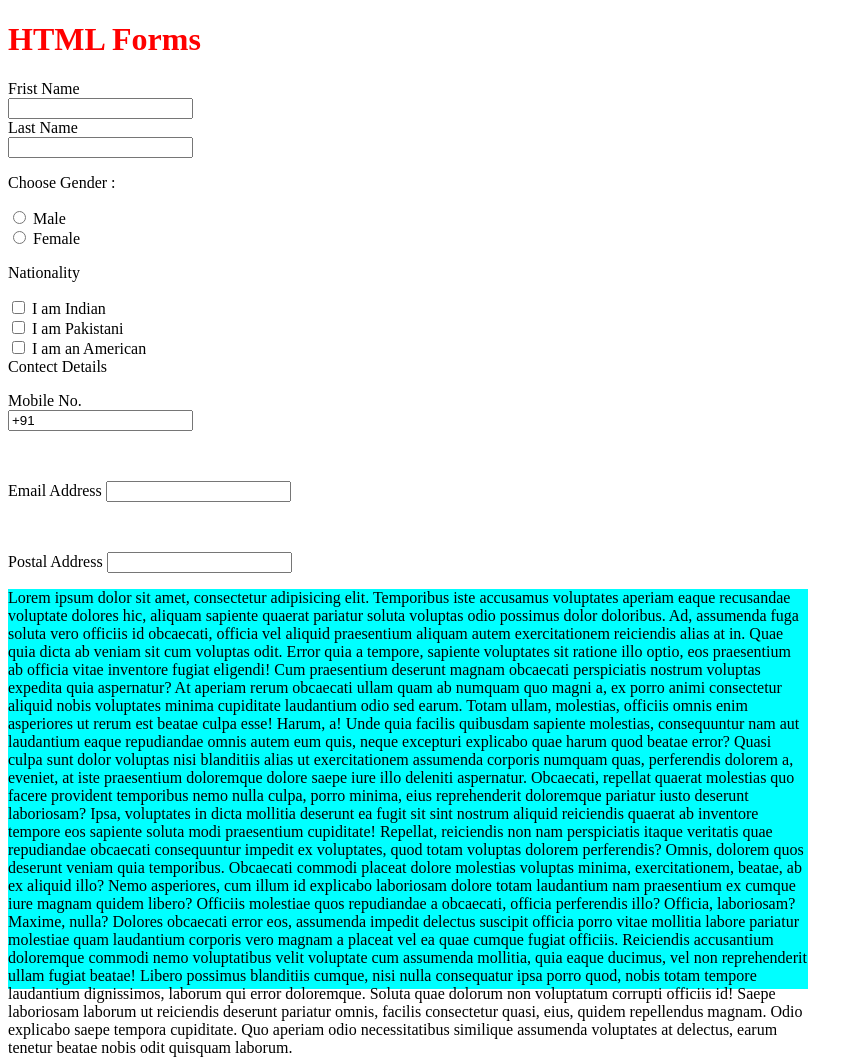
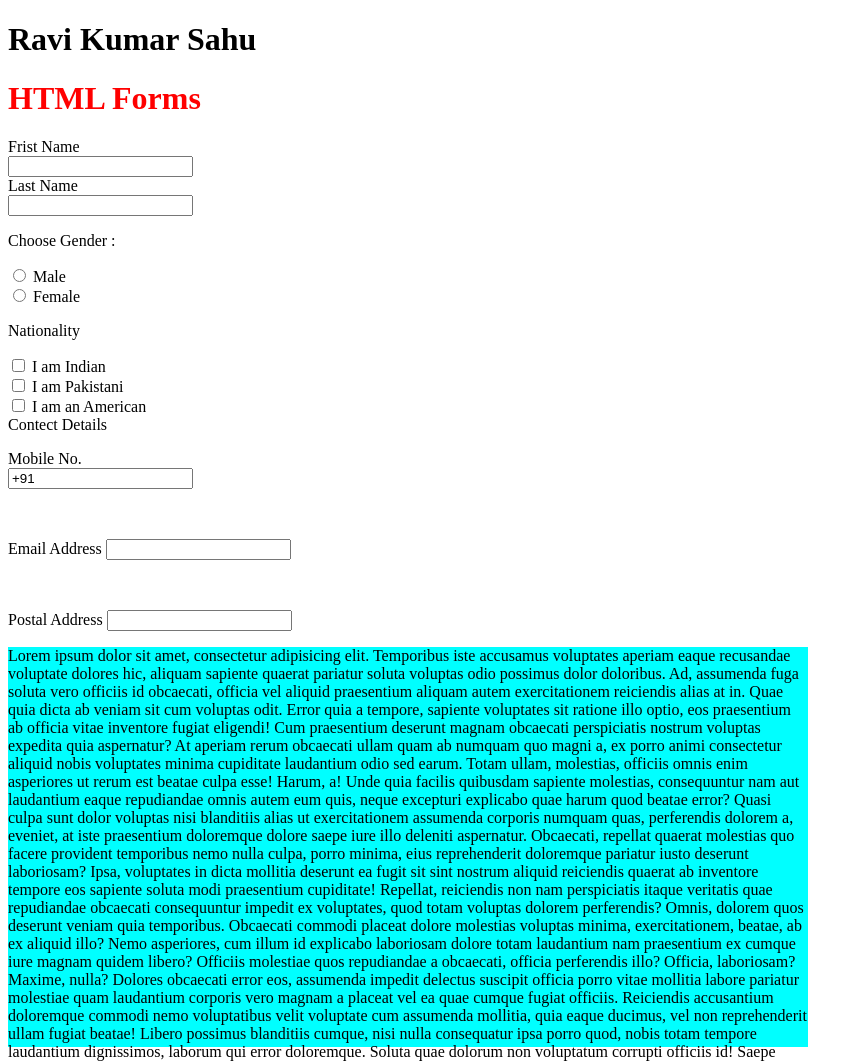
Before and after one commit to rsravik9/First, a plain HTML site: page Forms01.html in a window 1280 px wide. Shown: the top 1061 px of the page, without its empty margins (0-863 px from the left). Drawn offline with Linux system fonts and the light colour scheme.

Commit message:
third commit

```diff
--- a/Forms01.html
+++ b/Forms01.html
@@ -6,6 +6,8 @@
 </head>
 
 <body>
+
+    <h1>Ravi Kumar Sahu</h1>
     <h1 style="color:Red;"> HTML Forms </h1>
 
     <form>
```
